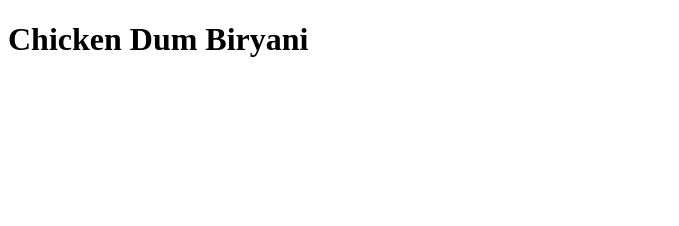
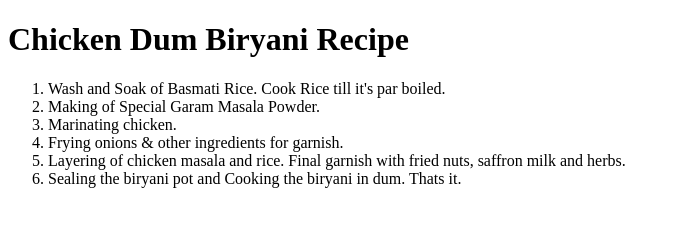
Before and after one commit to mikuvey/odin-recipes, a plain HTML site: page recipes/biryani.html in a window 1280 px wide. Shown: the whole page, without its empty margins (0-679 px from the left). Drawn offline with Linux system fonts and the light colour scheme.

Commit message:
fix: Alt name for dogChef image feat: Created biryani.html
Added list of recipes to biryani.html

```diff
--- a/recipes/biryani.html
+++ b/recipes/biryani.html
@@ -6,6 +6,14 @@
     <title>Chicken Dum Biryani</title>
 </head>
 <body>
-    <h1>Chicken Dum Biryani</h1>
+    <h1>Chicken Dum Biryani Recipe</h1>
+    <ol>
+        <li>Wash and Soak of Basmati Rice. Cook Rice till it's par boiled.</li>
+        <li>Making of Special Garam Masala Powder.</li>
+        <li>Marinating chicken.</li>
+        <li>Frying onions & other ingredients for garnish.</li>
+        <li>Layering of chicken masala and rice. Final garnish with fried nuts, saffron milk and herbs.</li>
+        <li>Sealing the biryani pot and Cooking the biryani in dum. Thats it.</li>
+    </ol>
 </body>
 </html>
```
Also changed, not shown: index.html (+1 -1 lines).
